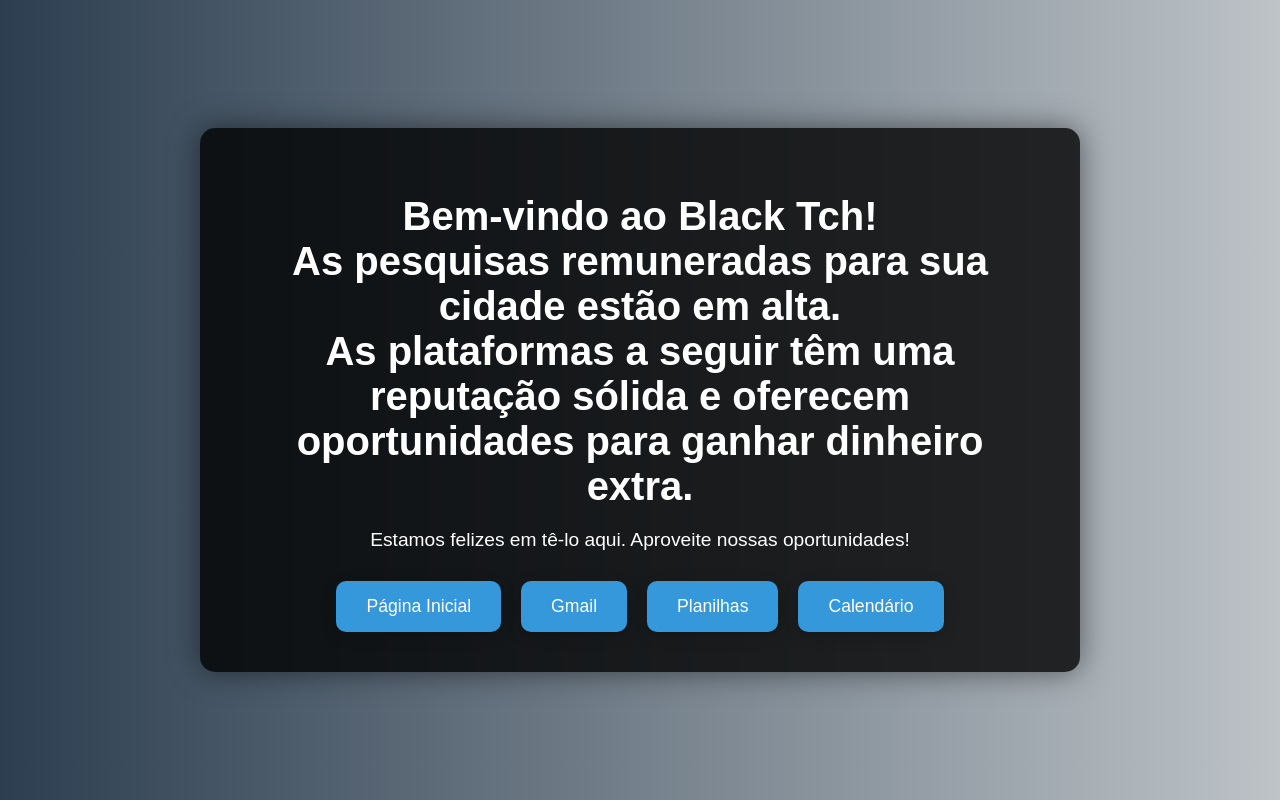
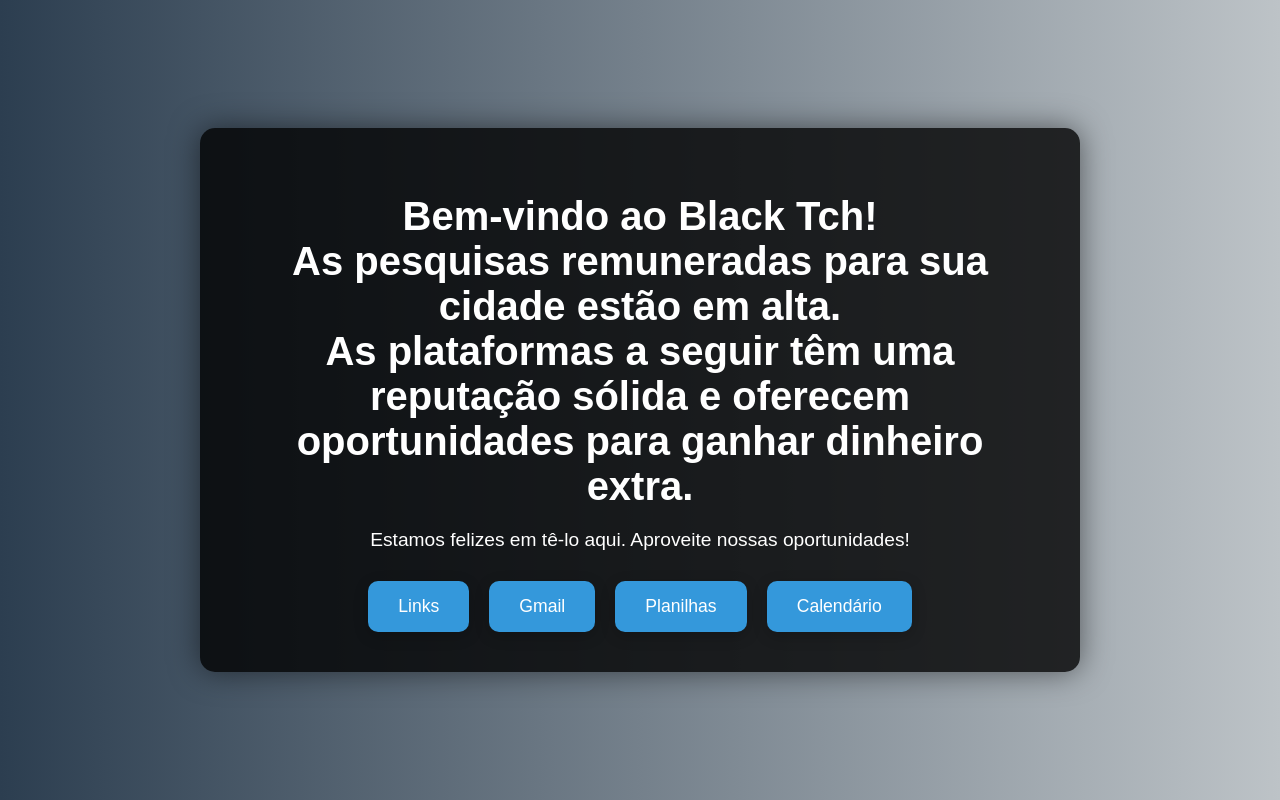
Before and after one commit to beolfiadigital/remunerados, a plain HTML site: page index.html in a window 1280 px wide. Drawn offline with Linux system fonts and the light colour scheme; no server answers.

Commit message:
Update index.html

```diff
--- a/index.html
+++ b/index.html
@@ -113,7 +113,7 @@
         <h1 id="welcome-message">Bem-vindo ao Black Tch!</h1>
         <p>Estamos felizes em tê-lo aqui. Aproveite nossas oportunidades!</p>
         <div class="buttons">
-            <a href="index.html">Página Inicial</a>
+            <a href="res.html">Links</a>
             <a href="https://mail.google.com">Gmail</a>
             <a href="https://docs.google.com/spreadsheets/">Planilhas</a>
             <a href="https://calendar.google.com">Calendário</a>
```
